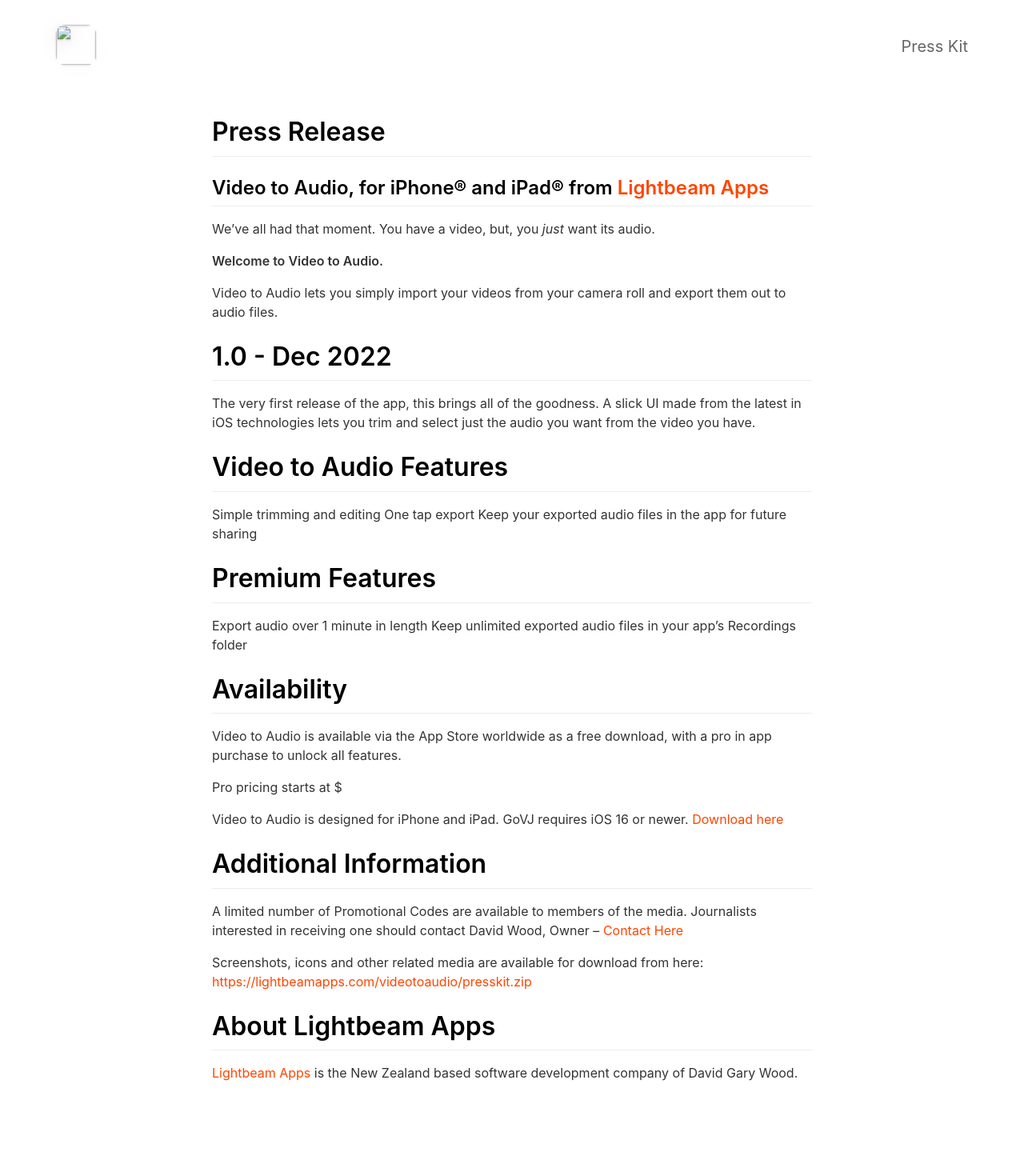
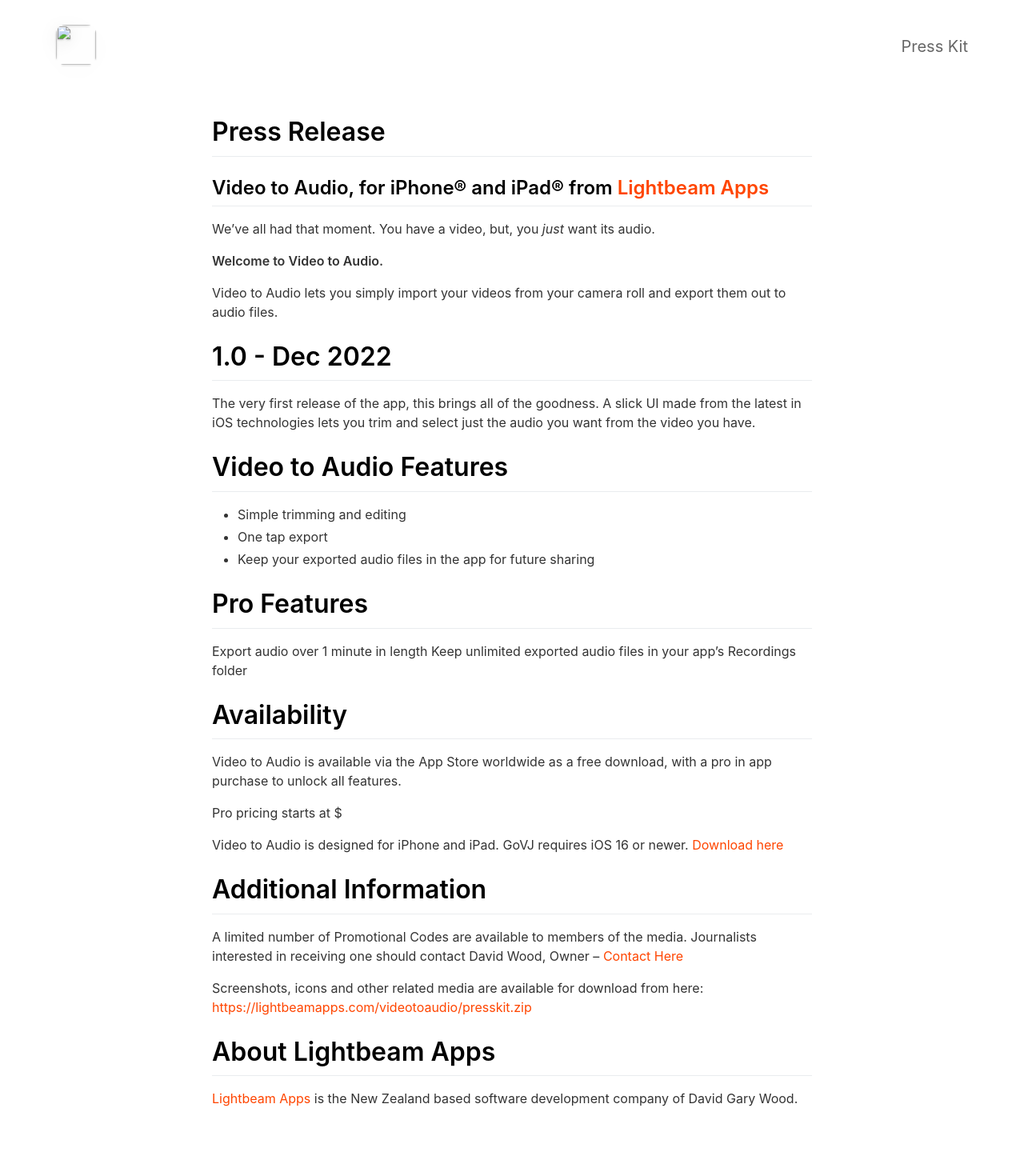
Before and after one commit to davidgarywood/www.lightbeamapps.com-videotoaudio, a Jekyll site: the page built from _pages/presskit.md, in a window 1280 px wide. Shown: the whole page at 80% size. Built offline with Jekyll 4.4.1, drawn with Linux system fonts in a browser that asks for light colours; nearby versions of some CDN libraries; before the commit the page ends 1423 px from its top, so only the background shows below that.

Commit message:
Update - PressKit

```diff
--- a/_pages/presskit.md
+++ b/_pages/presskit.md
@@ -17,11 +17,11 @@
 The very first release of the app, this brings all of the goodness. A slick UI made from the latest in iOS technologies lets you trim and select just the audio you want from the video you have.
 
 # Video to Audio Features
-Simple trimming and editing
-One tap export
-Keep your exported audio files in the app for future sharing
+* Simple trimming and editing
+* One tap export
+* Keep your exported audio files in the app for future sharing
 
-# Premium Features
+# Pro Features
 Export audio over 1 minute in length
 Keep unlimited exported audio files in your app’s Recordings folder
 
```
